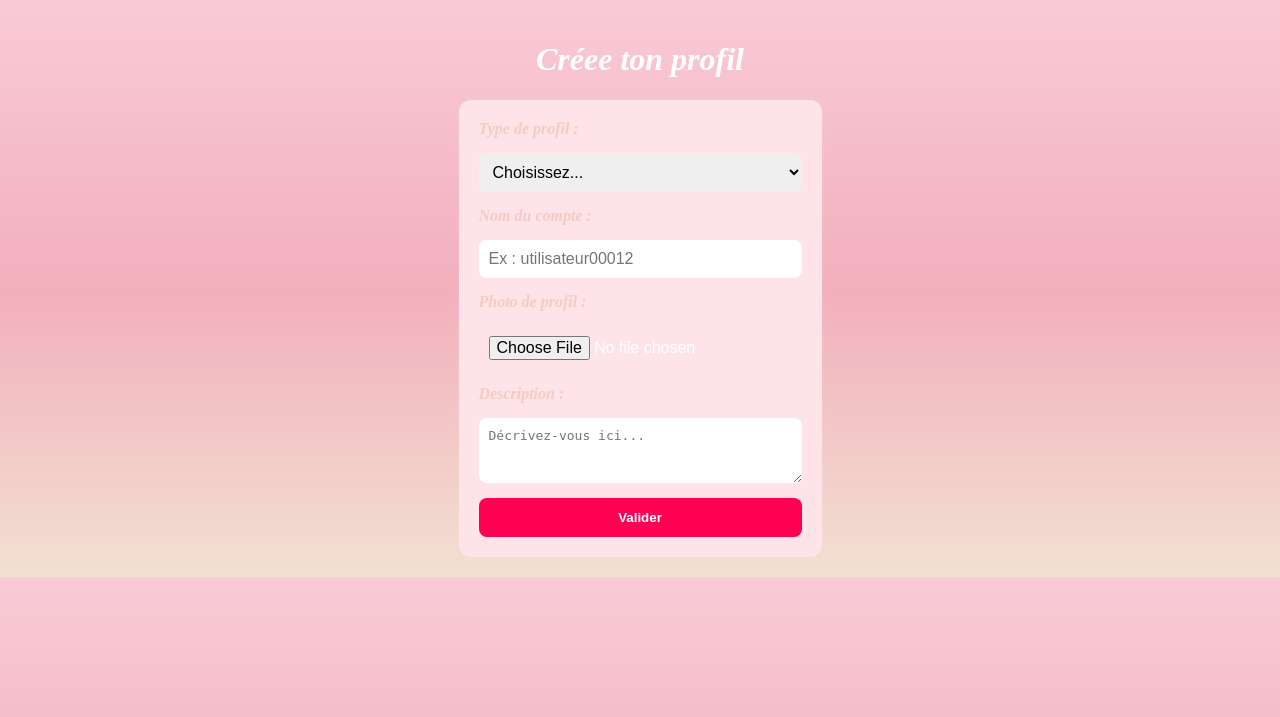
After one commit to BI13-C/Projet, a PHP site: the page made by page/formulaire-de-création.html in a window 1280 px wide. The commit adds this page. Shown: the top 717 px of the page. Run offline with PHP 8.4, Linux system fonts and the light colour scheme.

Commit message:
Ajout de nouvelle pages

```diff
--- a/Pagedeconnection.html
+++ b/page/Pagedeconnection.html
@@ -1,5 +1,5 @@
 <!DOCTYPE html>
-<html lang="en">
+<html lang="fr">
 <head>
     <meta charset="UTF-8">
     <meta name="viewport" content="width=device-width, initial-scale=1.0">
--- a/Style1.css
+++ b/page/Style1.css
@@ -153,3 +153,65 @@ body{
 
 
 }
+
+
+
+
+
+.body2 {
+  background: linear-gradient(#f9cbd6, #f2afbc, #f2e0d2) ;
+  color: #fff;
+  font-family: Brown sugar;
+  padding: 20px;
+  max-width: 500px;
+  margin: auto;
+  font-style: italic;
+}
+
+h1 {
+  text-align: center;
+  font-style:italic;
+
+}
+
+form {
+  display: flex;
+  flex-direction: column;
+  gap: 15px;
+  background: #fee3e8;
+  padding: 20px;
+  border-radius: 12px;
+  box-shadow: 0 0 10px rgba(255, 255, 255, 0.1);
+}
+
+label {
+  font-weight: bold;
+  color: #f5cac3;
+}
+
+input,
+textarea,
+select {
+  padding: 10px;
+  border-radius: 8px;
+  border: none;
+  font-size: 1em;
+}
+
+button {
+  padding: 12px;
+  background-color: #ff0055;
+  color: white;
+  border: none;
+  border-radius: 8px;
+  cursor: pointer;
+  font-weight: bold;
+}
+
+.vendeur-only {
+  display: none;
+}
+
+#description{
+    color: #f5cac3;
+}
--- /dev/null
+++ b/page/formulaire-de-création.html
@@ -0,0 +1,45 @@
+<!DOCTYPE html>
+<html lang="fr">
+<head>
+     <meta charset="UTF-8"> <!-- meta charset : permet d'utiliser les accents, caractères spéciaux -->
+    <meta name="viewport" content="width=device-width, initial-scale=1.0">
+    <title>Création d'un Profil</title>
+    <link rel="stylesheet" href="Style1.css">
+</head>
+<body class="body2">
+
+    <h1>Créee ton profil</h1>
+
+    <form id="profileForm"> <!-- Cette balise contient un formulaire, c’est-à-dire un ensemble de champs que l’utilisateur peut remplir (texte, email, mot de passe, sélection, etc.) et envoyer. -->
+    <label for="accountType">Type de profil :</label> <!-- label : permet de cliquer sur le texte pour activer le champ associé. -->
+    <select id="accountType" required> <!-- Select : C’est une liste déroulante (comme un menu), utilisée pour choisir une option parmi plusieurs. -->
+      <option value="" disabled selected>Choisissez...</option> <!-- Les "option" sont les choix possibles dans un menu "select" L’attribut value est la valeur qui sera envoyée (en JavaScript ou vers un serveur) quand l’utilisateur choisit cette option. --> -->
+      <option value="client">Client</option>
+      <option value="vendeur">Vendeur en ligne</option>
+    </select>
+
+    <label for="name">Nom du compte :</label>
+    <input type="text" id="name" placeholder="Ex : utilisateur00012" required>
+
+    <label for="profilePic">Photo de profil :</label>
+    <input type="file" id="profilePic" accept="image/*">
+
+    <label for="description">Description :</label>
+    <textarea id="description" placeholder="Décrivez-vous ici..." rows="3"></textarea> <!-- textarea : C’est une zone de texte multiligne, pour écrire un texte plus long (par exemple une biographie, un message, etc.) -->
+    <!-- rows : attribut de la balise "textarea" qui définit combien de lignes (en hauteur) on voit dans la zone de texte. -->
+
+
+    <!-- Seulement le vendeur -->
+    <div class="vendeur-only" id="vendeurFields">
+      <label for="entite">Nom de l'entité :</label>
+      <input type="text" id="entite" placeholder="Nom de l'entreprise">
+    </div>
+
+    <button type="submit">Valider</button>
+  </form>
+
+  <script src="java.js"></script>
+
+
+</body>
+</html>
--- /dev/null
+++ b/page/java.js
@@ -0,0 +1,27 @@
+const accountType = document.getElementById('accountType');
+// On récupère l’élément HTML avec l’id (accountType), c’est-à-dire le menu déroulant le "select". On stocke cet élément dans une variable nommée accountType.
+const vendeurFields = document.getElementById('vendeurFields');
+// On récupère un élément HTML avec l’id vendeurFields (la div contenant les champs spéciaux pour les vendeurs).
+
+
+
+accountType.addEventListener('change', () => {
+  if (accountType.value === 'vendeur') {
+    vendeurFields.style.display = 'block';
+  } else {
+    vendeurFields.style.display = 'none';
+  }
+});
+// Si l’utilisateur choisit « vendeur » : On affiche le bloc vendeurFields (display: block)
+// Sinon :
+// On cache ce bloc (display: none)
+
+document.getElementById('profileForm').addEventListener('submit', function (e) {
+// On récupère le formulaire (id = profileForm)
+// On dit : « Quand ce formulaire est soumis (bouton cliqué) … »
+  e.preventDefault();
+// On empêche le rechargement de la page ou l’envoi réel du formulaire (car ici on fait une simulation).
+
+  alert('Profil créé ! (simulation)');
+  // Ici tu peux enregistrer les données ou les envoyer vers un backend
+});
```
Also changed, not shown: images/Facebook logo.png (renamed from Facebook logo.png), images/project logo.png (renamed from project logo.png), images/project_logo-removebg-preview.png (renamed from project_logo-removebg-preview.png).
